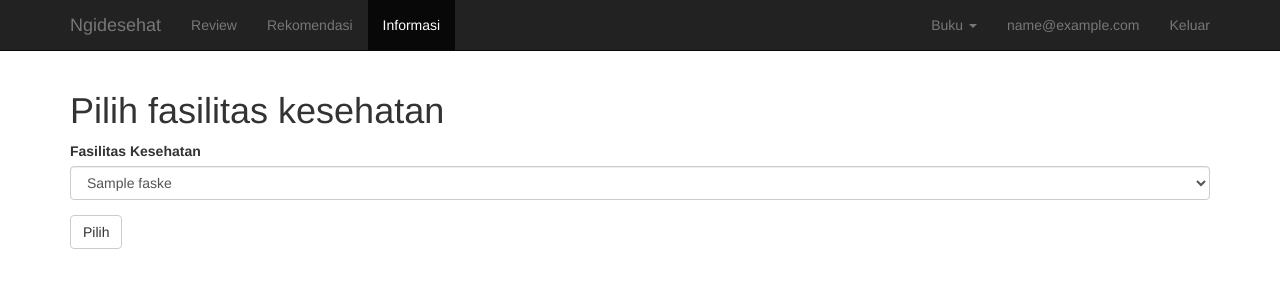
After one commit to mikhsan968/-http-mikhsan968.github.io, a CodeIgniter app: template application/views/infolist.php in a window 1280 px wide. The commit adds this page. Shown: the top 300 px of the page. Run offline with CodeIgniter, Linux system fonts and the light colour scheme; the template is opened without the code that fills it: most values are stand-ins (such as "Sample title", 1, 10 or a date in 2020).

Commit message:
Last commit before project submission

```diff
--- a/application/views/failure.php
+++ b/application/views/failure.php
@@ -42,6 +42,7 @@
 					<li><a href="<?= base_url('books/Buku_Pegangan_Sosialisasi_BPJS.pdf') ?>">Buku Pegangan Sosialisasi BPJS</a></li>
 					<li><a href="<?= base_url('books/Buku-Panduan-Layanan-bagi-Peserta-BPJS-Kesehatan.pdf') ?>">Buku Panduan Layanan bagi Peserta BPJS Kesehatan</a></li>
 					<li><a href="<?= base_url('books/SE_31_ttg_Pelaksanaan_Standar_Tarif_Pelayanan_Kesehatan.pdf') ?>">Standar Tarif Pelayanan Kesehatan</a></li>
+					<li><a href="<?= base_url('books/pmk-no-69-ttg-tarif-pelayanan-kesehatan-program-jkn.pdf') ?>">Tarif Pelayanan Kesehatan Program JKN</a></li>
 				</ul>
 			</li>
 			<li><a href="<?= site_url('home') ?>"><?= $mail ?></a></li>
--- a/application/views/home.php
+++ b/application/views/home.php
@@ -42,6 +42,7 @@
 					<li><a href="<?= base_url('books/Buku_Pegangan_Sosialisasi_BPJS.pdf') ?>">Buku Pegangan Sosialisasi BPJS</a></li>
 					<li><a href="<?= base_url('books/Buku-Panduan-Layanan-bagi-Peserta-BPJS-Kesehatan.pdf') ?>">Buku Panduan Layanan bagi Peserta BPJS Kesehatan</a></li>
 					<li><a href="<?= base_url('books/SE_31_ttg_Pelaksanaan_Standar_Tarif_Pelayanan_Kesehatan.pdf') ?>">Standar Tarif Pelayanan Kesehatan</a></li>
+					<li><a href="<?= base_url('books/pmk-no-69-ttg-tarif-pelayanan-kesehatan-program-jkn.pdf') ?>">Tarif Pelayanan Kesehatan Program JKN</a></li>
 				</ul>
 			</li>
 			<li><a href="<?= site_url('home') ?>"><?= $mail ?></a></li>
--- a/application/views/info.php
+++ b/application/views/info.php
@@ -42,6 +42,7 @@
 					<li><a href="<?= base_url('books/Buku_Pegangan_Sosialisasi_BPJS.pdf') ?>">Buku Pegangan Sosialisasi BPJS</a></li>
 					<li><a href="<?= base_url('books/Buku-Panduan-Layanan-bagi-Peserta-BPJS-Kesehatan.pdf') ?>">Buku Panduan Layanan bagi Peserta BPJS Kesehatan</a></li>
 					<li><a href="<?= base_url('books/SE_31_ttg_Pelaksanaan_Standar_Tarif_Pelayanan_Kesehatan.pdf') ?>">Standar Tarif Pelayanan Kesehatan</a></li>
+					<li><a href="<?= base_url('books/pmk-no-69-ttg-tarif-pelayanan-kesehatan-program-jkn.pdf') ?>">Tarif Pelayanan Kesehatan Program JKN</a></li>
 				</ul>
 			</li>
 			<li><a href="<?= site_url('home') ?>"><?= $mail ?></a></li>
--- /dev/null
+++ b/application/views/infolist.php
@@ -0,0 +1,73 @@
+<!DOCTYPE html>
+<html lang="id">
+  <head>
+    <meta charset="utf-8">
+    <meta http-equiv="X-UA-Compatible" content="IE=edge">
+    <meta name="viewport" content="width=device-width, initial-scale=1">
+
+    <title>Operasi Sukses</title>
+
+    <link href="<?= base_url('vendor/bootstrap/css/bootstrap.css') ?>" rel="stylesheet">
+    <link href="<?= base_url('css/review.css') ?>" rel="stylesheet">
+
+    <!--[if lt IE 9]>
+      <script src="https://oss.maxcdn.com/html5shiv/3.7.2/html5shiv.min.js"></script>
+      <script src="https://oss.maxcdn.com/respond/1.4.2/respond.min.js"></script>
+    <![endif]-->
+  </head>
+
+  <body>
+
+    <div class="navbar navbar-inverse navbar-static-top" role="navigation">
+      <div class="container">
+        <div class="navbar-header">
+          <button type="button" class="navbar-toggle collapsed" data-toggle="collapse" data-target=".navbar-collapse">
+            <span class="sr-only">Navigasi</span>
+            <span class="icon-bar"></span>
+            <span class="icon-bar"></span>
+            <span class="icon-bar"></span>
+          </button>
+          <a class="navbar-brand" href="<?= site_url() ?>">Ngidesehat</a>
+        </div>
+        <div class="collapse navbar-collapse">
+          <ul class="nav navbar-nav">
+            <li><a href="<?= site_url('review') ?>">Review</a></li>
+            <li><a href="<?= site_url('search') ?>">Rekomendasi</a></li>
+            <li class="active"><a href="<?= site_url('info') ?>">Informasi</a></li>
+          </ul>
+		  <ul class="nav navbar-nav navbar-right">
+		  			<li class="dropdown">
+				<a href="#" class="dropdown-toggle" data-toggle="dropdown">Buku <span class="caret"></span></a>
+				<ul class="dropdown-menu" role="menu">
+					<li><a href="<?= base_url('books/Buku_Pegangan_Sosialisasi_BPJS.pdf') ?>">Buku Pegangan Sosialisasi BPJS</a></li>
+					<li><a href="<?= base_url('books/Buku-Panduan-Layanan-bagi-Peserta-BPJS-Kesehatan.pdf') ?>">Buku Panduan Layanan bagi Peserta BPJS Kesehatan</a></li>
+					<li><a href="<?= base_url('books/SE_31_ttg_Pelaksanaan_Standar_Tarif_Pelayanan_Kesehatan.pdf') ?>">Standar Tarif Pelayanan Kesehatan</a></li>
+					<li><a href="<?= base_url('books/pmk-no-69-ttg-tarif-pelayanan-kesehatan-program-jkn.pdf') ?>">Tarif Pelayanan Kesehatan Program JKN</a></li>
+				</ul>
+			</li>
+			<li><a href="<?= site_url('home') ?>"><?= $mail ?></a></li>
+            <li><a href="<?= site_url('auth/logout') ?>">Keluar</a></li>
+		  </ul>
+        </div><!--/.nav-collapse -->
+      </div>
+    </div>
+
+    <div class="container">
+		<h1>Pilih fasilitas kesehatan</h1>
+		<form action="<?= site_url('info/get') ?>" method="get" role="form">
+			<div class="form-group">
+				<label for="pilihan">Fasilitas Kesehatan</label>
+				<select name="pilihan" class="form-control" required>
+					<?php foreach ($faskes as $key => $value) { ?>
+						<option value="<?= $key ?>"><?= $value->name ?></option>
+					<?php } ?>
+				</select>
+			</div>
+			<button type="submit" class="btn btn-default">Pilih</button>
+		</form>
+    </div>
+
+    <script src="<?= base_url('vendor/jquery/jquery-1.11.1.js') ?>"></script>
+    <script src="<?= base_url('vendor/bootstrap/js/bootstrap.js') ?>"></script>
+  </body>
+</html>
--- a/application/views/review.php
+++ b/application/views/review.php
@@ -42,6 +42,7 @@
 					<li><a href="<?= base_url('books/Buku_Pegangan_Sosialisasi_BPJS.pdf') ?>">Buku Pegangan Sosialisasi BPJS</a></li>
 					<li><a href="<?= base_url('books/Buku-Panduan-Layanan-bagi-Peserta-BPJS-Kesehatan.pdf') ?>">Buku Panduan Layanan bagi Peserta BPJS Kesehatan</a></li>
 					<li><a href="<?= base_url('books/SE_31_ttg_Pelaksanaan_Standar_Tarif_Pelayanan_Kesehatan.pdf') ?>">Standar Tarif Pelayanan Kesehatan</a></li>
+					<li><a href="<?= base_url('books/pmk-no-69-ttg-tarif-pelayanan-kesehatan-program-jkn.pdf') ?>">Tarif Pelayanan Kesehatan Program JKN</a></li>
 				</ul>
 			</li>
 			<li><a href="<?= site_url('home') ?>"><?= $mail ?></a></li>
--- a/application/views/search.php
+++ b/application/views/search.php
@@ -42,6 +42,7 @@
 					<li><a href="<?= base_url('books/Buku_Pegangan_Sosialisasi_BPJS.pdf') ?>">Buku Pegangan Sosialisasi BPJS</a></li>
 					<li><a href="<?= base_url('books/Buku-Panduan-Layanan-bagi-Peserta-BPJS-Kesehatan.pdf') ?>">Buku Panduan Layanan bagi Peserta BPJS Kesehatan</a></li>
 					<li><a href="<?= base_url('books/SE_31_ttg_Pelaksanaan_Standar_Tarif_Pelayanan_Kesehatan.pdf') ?>">Standar Tarif Pelayanan Kesehatan</a></li>
+					<li><a href="<?= base_url('books/pmk-no-69-ttg-tarif-pelayanan-kesehatan-program-jkn.pdf') ?>">Tarif Pelayanan Kesehatan Program JKN</a></li>
 				</ul>
 			</li>
 			<li><a href="<?= site_url('home') ?>"><?= $mail ?></a></li>
--- a/application/views/searchshow.php
+++ b/application/views/searchshow.php
@@ -42,6 +42,7 @@
 					<li><a href="<?= base_url('books/Buku_Pegangan_Sosialisasi_BPJS.pdf') ?>">Buku Pegangan Sosialisasi BPJS</a></li>
 					<li><a href="<?= base_url('books/Buku-Panduan-Layanan-bagi-Peserta-BPJS-Kesehatan.pdf') ?>">Buku Panduan Layanan bagi Peserta BPJS Kesehatan</a></li>
 					<li><a href="<?= base_url('books/SE_31_ttg_Pelaksanaan_Standar_Tarif_Pelayanan_Kesehatan.pdf') ?>">Standar Tarif Pelayanan Kesehatan</a></li>
+					<li><a href="<?= base_url('books/pmk-no-69-ttg-tarif-pelayanan-kesehatan-program-jkn.pdf') ?>">Tarif Pelayanan Kesehatan Program JKN</a></li>
 				</ul>
 			</li>
 			<li><a href="<?= site_url('home') ?>"><?= $mail ?></a></li>
--- a/application/views/success.php
+++ b/application/views/success.php
@@ -42,6 +42,7 @@
 					<li><a href="<?= base_url('books/Buku_Pegangan_Sosialisasi_BPJS.pdf') ?>">Buku Pegangan Sosialisasi BPJS</a></li>
 					<li><a href="<?= base_url('books/Buku-Panduan-Layanan-bagi-Peserta-BPJS-Kesehatan.pdf') ?>">Buku Panduan Layanan bagi Peserta BPJS Kesehatan</a></li>
 					<li><a href="<?= base_url('books/SE_31_ttg_Pelaksanaan_Standar_Tarif_Pelayanan_Kesehatan.pdf') ?>">Standar Tarif Pelayanan Kesehatan</a></li>
+					<li><a href="<?= base_url('books/pmk-no-69-ttg-tarif-pelayanan-kesehatan-program-jkn.pdf') ?>">Tarif Pelayanan Kesehatan Program JKN</a></li>
 				</ul>
 			</li>
 			<li><a href="<?= site_url('home') ?>"><?= $mail ?></a></li>
--- a/js/search.js
+++ b/js/search.js
@@ -78,9 +78,9 @@
 				});
 			}
 
-			$("#most_empty").text(maxRatio.name);
+			$("#most_empty").text(maxRatio.name + " (" + maxRatio.address + ")");
 			$("#empty_ratio").text(maxRatio.ratio);
-			$("#most_rated").text(maxRating.name);
+			$("#most_rated").text(maxRating.name + " (" + maxRating.address + ")");
 			$("#rating").text(maxRating.rating);
 
 			navigator.geolocation.getCurrentPosition(function(pos) {
```
Also changed, not shown: application/controllers/info.php (+12 -1 lines), js/info.js (+0 -19 lines), 1 other file.
